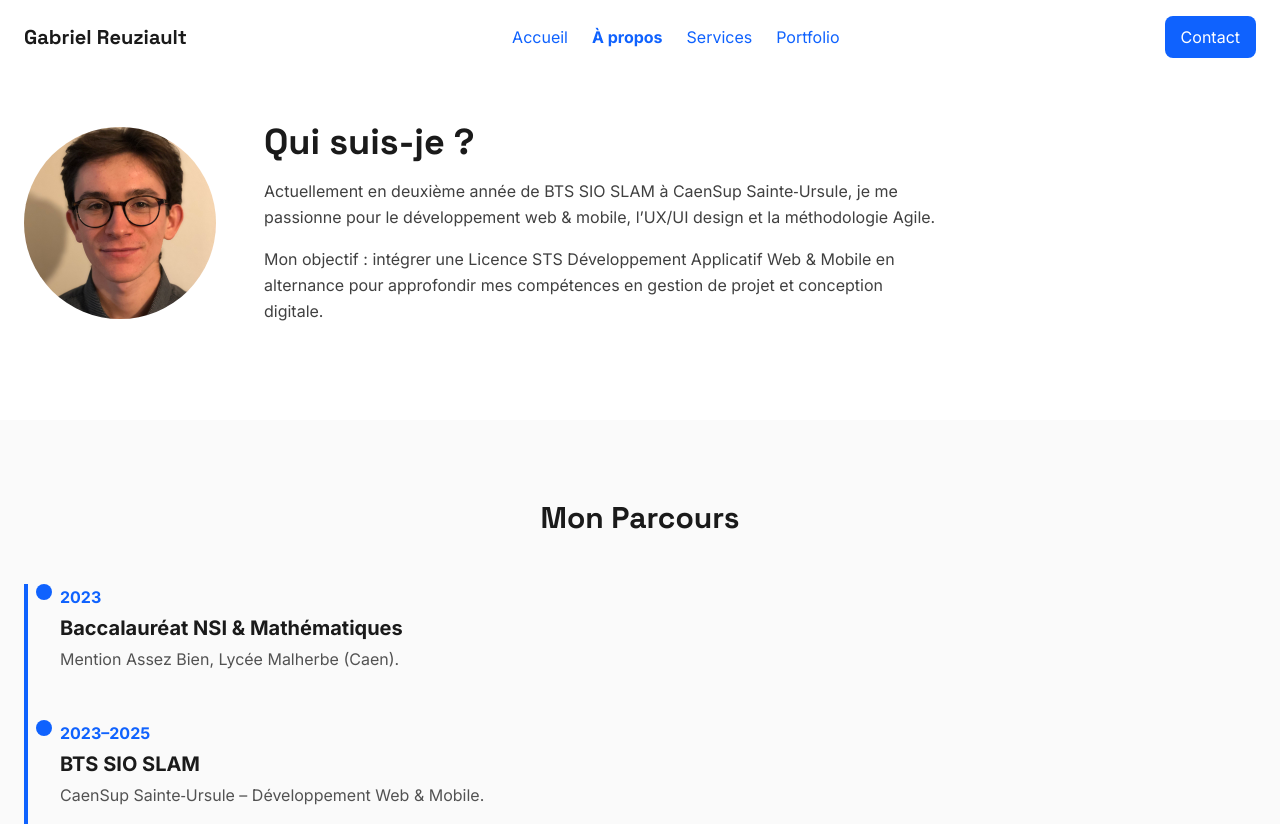
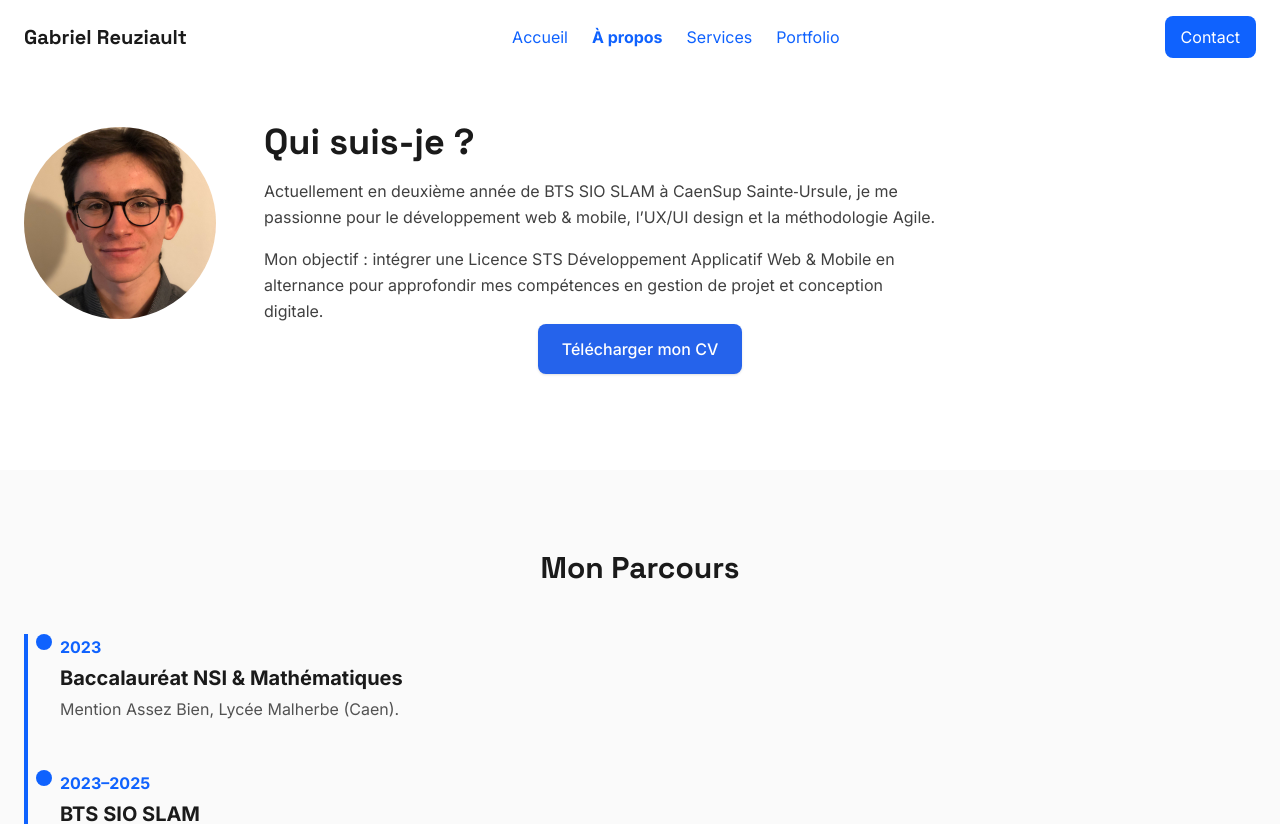
Before and after one commit to GabrielReuziault/Portfolio, a Next.js app: page /about in a window 1280 px wide. Shown: the top 824 px of the page. Built offline with nearby package versions, Linux system fonts and the light colour scheme.

Commit message:
Ajout cv dans le portfolio

```diff
--- a/src/pages/about.tsx
+++ b/src/pages/about.tsx
@@ -30,6 +30,16 @@ const AboutPage: NextPage = () => (
       {/* Section Intro */}
       <section id="about-hero" className="container mx-auto px-6">
         <AboutHero />
+        <div className="text-center">
+          <a
+              href="/images/cv.pdf"
+              target="_blank"
+              rel="noopener noreferrer"
+              className="inline-block px-6 py-3 bg-blue-600 text-white font-medium rounded-lg shadow hover:bg-blue-700 transition"
+          >
+            Télécharger mon CV
+          </a>
+        </div>
       </section>
 
       {/* Section Timeline */}
```
Also changed, not shown: 1 other file (tests, documents, lock files or other folders).
